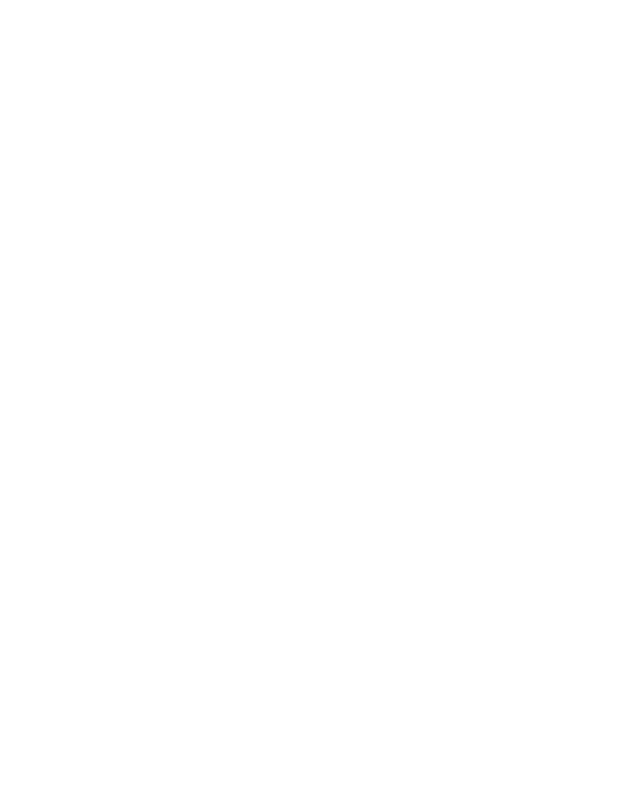
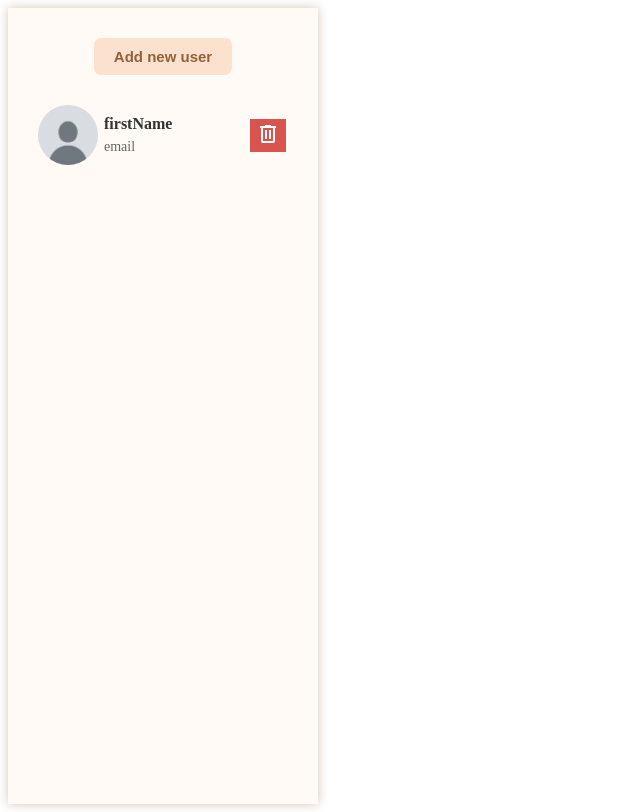
Before and after one commit to Tyom8/JS-Group-2025, a React (Create React App) app: page / in a window 1280 px wide. Shown: the whole page, without its empty margins (0-640 px from the left). Built offline with nearby package versions, Linux system fonts and the light colour scheme.

Commit message:
Add create user component

```diff
--- a/package.json
+++ b/package.json
@@ -15,6 +15,7 @@
     "ajv-keywords": "^5.1.0",
     "react": "^19.1.0",
     "react-dom": "^19.1.0",
+    "react-hook-form": "^7.56.4",
     "react-scripts": "5.0.1",
     "typescript": "^4.9.5",
     "web-vitals": "^2.1.4"
--- a/src/App.tsx
+++ b/src/App.tsx
@@ -1,8 +1,10 @@
 import "./App.css";
+import DashBoardUsers from "./components/DashboardUsers/DashboardUsers";
 
 function App() {
   return (
     <>
+      <DashBoardUsers />
     </>
   );
 }
--- /dev/null
+++ b/src/components/AddUserForm.tsx
@@ -0,0 +1,170 @@
+import React from "react";
+import { useForm } from "react-hook-form";
+import styles from "../styles/DashboardUsers.module.css";
+import { IAddUser } from "../types";
+
+interface IUserFormProps {
+  onAddUser: (user: IAddUser) => void;
+  setIsClosed: (value: boolean) => void;
+}
+
+const AddUserForm: React.FC<IUserFormProps> = ({ onAddUser, setIsClosed }) => {
+  const {
+    register,
+    reset,
+    handleSubmit,
+    formState: { errors },
+  } = useForm<IAddUser>();
+
+  const onSubmit = async (data: IAddUser) => {
+    onAddUser(data);
+    reset();
+  };
+
+  return (
+    <div className={styles.addUserContainer}>
+      <div className={styles.content}>
+        <p onClick={() => setIsClosed(false)}>
+          <svg
+            xmlns="http://www.w3.org/2000/svg"
+            height="24px"
+            viewBox="0 -960 960 960"
+            width="24px"
+            fill="black"
+            style={{
+              position: "absolute",
+              top: "6px",
+              right: "8px",
+              cursor: "pointer",
+            }}
+          >
+            <path d="m256-200-56-56 224-224-224-224 56-56 224 224 224-224 56 56-224 224 224 224-56 56-224-224-224 224Z" />
+          </svg>
+        </p>
+        <h2>Add User</h2>
+        <form onSubmit={handleSubmit(onSubmit)} className={styles.addUserForm}>
+          <input
+            type="text"
+            placeholder="Enter your first name"
+            {...register("firstName", {
+              required: {
+                value: true,
+                message: "first name is required",
+              },
+              pattern: {
+                value: /^[A-Za-z]+$/,
+                message: "Invalid firstName format",
+              },
+            })}
+          />
+          {errors?.firstName?.message && (
+            <p className={styles.error}>{errors.firstName.message}</p>
+          )}
+          <input
+            type="text"
+            placeholder="Enter your last name"
+            {...register("lastName", {
+              required: {
+                value: true,
+                message: "last name is required",
+              },
+              pattern: {
+                value: /^[A-Za-z]+$/,
+                message: "Invalid lastName format",
+              },
+            })}
+          />
+          {errors?.lastName?.message && (
+            <p className={styles.error}>{errors.lastName.message}</p>
+          )}
+          <input
+            type="email"
+            placeholder="Enter your email"
+            {...register("email", {
+              required: {
+                value: true,
+                message: "email is required",
+              },
+              pattern: {
+                value: /^[a-zA-Z0-9._%+-]+@[a-zA-Z0-9.-]+\.[a-zA-Z]{2,}$/,
+                message: "Invalid email format",
+              },
+            })}
+          />
+          {errors?.email?.message && (
+            <p className={styles.error}>{errors.email.message}</p>
+          )}
+          <input
+            type="password"
+            placeholder="Enter your password"
+            {...register("password", {
+              required: {
+                value: true,
+                message: "password is required",
+              },
+              pattern: {
+                value: /^(?=.*[0-9])(?=.*[!@#$%^&*])[a-zA-Z0-9!@#$%^&*]{8}$/,
+                message: "Password should contain only 8 characters",
+              },
+            })}
+          />
+          {errors?.password?.message && (
+            <p className={styles.error}>{errors.password.message}</p>
+          )}
+          <input
+            type="tel"
+            placeholder="Enter your phone number"
+            {...register("phoneNumber", {
+              required: {
+                value: true,
+                message: "phone number is required",
+              },
+            })}
+          />
+          {errors?.phoneNumber?.message && (
+            <p className={styles.error}>{errors.phoneNumber.message}</p>
+          )}
+          <div className={styles.checkboxContainer}>
+            <label htmlFor="male">
+              <span>Male</span>
+              <input
+                type="radio"
+                value="male"
+                {...register("gender", {
+                  required: {
+                    value: true,
+                    message: "Gender is required",
+                  },
+                })}
+              />
+            </label>
+            <label htmlFor="female">
+              <span>Female</span>
+              <input
+                type="radio"
+                value="female"
+                {...register("gender", {
+                  required: {
+                    value: true,
+                    message: "Gender is required",
+                  },
+                })}
+              />
+            </label>
+            {errors?.gender?.message && (
+              <p className={styles.genderError}>{errors.gender.message}</p>
+            )}
+          </div>
+          <div>
+            <input type="file" {...register("userImg")} />
+          </div>
+          <button type="submit" className={styles.addUserBtn}>
+            Add User
+          </button>
+        </form>
+      </div>
+    </div>
+  );
+};
+
+export default AddUserForm;
--- /dev/null
+++ b/src/components/DashboardUsers/DashboardUsers.tsx
@@ -0,0 +1,59 @@
+import React, { useState } from "react";
+import defaultImage from "../../assets/default-image.jpg";
+import styles from "../../styles/DashboardUsers.module.css";
+import { IAddUser } from "../../types";
+import AddUserForm from "../AddUserForm";
+
+const DashBoardUsers: React.FC = () => {
+  const [isAddUserFormShown, setIsAddUserFormShown] = useState<boolean>(false);
+  const [addedUsers, setAddedUsers] = useState<IAddUser>();
+
+  const handleAddUsers = (newUser: IAddUser) => {
+    setAddedUsers(newUser);
+    setIsAddUserFormShown(false);
+  };
+
+  return (
+    <div className={styles.usersContainer}>
+      <button
+        type="submit"
+        className={styles.btn}
+        onClick={() => {
+          setIsAddUserFormShown((prev) => !prev);
+        }}
+      >
+        Add new user
+      </button>
+      {isAddUserFormShown && (
+        <AddUserForm
+          onAddUser={handleAddUsers}
+          setIsClosed={() => setIsAddUserFormShown(false)}
+        />
+      )}
+      <div className={styles.users}>
+         <div className={styles.user}>
+                <img src={defaultImage} alt="user image" />
+                <div className={styles.info}>
+                  <h4 className={styles.username}>firstName</h4>
+                  <p className={styles.email}>email</p>
+                </div>
+              <div className={styles.deleteBtn}>
+                <button className={styles.delete}>
+                  <svg
+                    xmlns="http://www.w3.org/2000/svg"
+                    height="24px"
+                    viewBox="0 -960 960 960"
+                    width="24px"
+                    fill="white"
+                  >
+                    <path d="M280-120q-33 0-56.5-23.5T200-200v-520h-40v-80h200v-40h240v40h200v80h-40v520q0 33-23.5 56.5T680-120H280Zm400-600H280v520h400v-520ZM360-280h80v-360h-80v360Zm160 0h80v-360h-80v360ZM280-720v520-520Z" />
+                  </svg>
+                </button>
+              </div>
+              </div>
+      </div>
+    </div>
+  );
+};
+
+export default DashBoardUsers;
--- /dev/null
+++ b/src/styles/DashboardUsers.module.css
@@ -0,0 +1,152 @@
+.usersContainer {
+  box-shadow: 0px 0px 10px #D3C4B8;
+  max-width: 250px;
+  height: 92vh;
+  padding: 30px;
+  display: flex;
+  flex-direction: column;
+  justify-content: flex-start;
+  align-items: flex-start;
+  gap: 30px;
+  background-color: #fffaf6
+}
+
+.btn {
+  padding: 10px 20px;
+  border: none;
+  border-radius: 7px;
+  font-weight: 600;
+  cursor: pointer;
+  font-size: 15px;
+  background-color: #FCE2CE;
+  color: #92613A;
+  align-self: center;
+}
+
+.users {
+  display: flex;
+  flex-direction: column;
+  justify-content: center;
+  align-items: center;
+  gap: 20px;
+}
+
+.user {
+  display: flex;
+  justify-content: center;
+  align-items: center;
+  gap: 6px;
+
+}
+
+.user img {
+  width: 60px;
+  border-radius: 50%;
+}
+
+.info {
+  font-size: 15px;
+  display: flex;
+  flex-direction: column;
+  justify-content: center;
+  line-height: 1.4;
+}
+
+.username {
+  font-size: 16px;
+  font-weight: 600;
+  color: #333;
+  margin: 0;
+}
+
+.email {
+  font-size: 14px;
+  color: #666;
+  margin: 2px 0 0 0;
+}
+
+
+.addUserContainer {
+  position: absolute;
+  top: 50px;
+  left: 40%;
+  box-shadow: 0px 0px 10px #D3C4B8;
+  width: 400px;
+  height: auto;
+  padding: 30px;
+  border-radius: 10px;
+  background-color: #fff4eab4;
+  z-index: 1000;
+}
+
+
+.addUserBtn {
+  align-self: flex-end;
+  padding: 9px 20px;
+  background-color: #92613A;
+  color: white;
+  border: none;
+  border-radius: 5px;
+  cursor: pointer;
+  font-weight: 600;
+}
+
+.addUserForm {
+  display: flex;
+  flex-direction: column;
+  gap: 25px;
+}
+
+.addUserForm input {
+  width: 100%;
+  height: 20px;
+  border: none;
+  border-bottom: 1px solid #92613A;
+  outline: none;
+  padding: 5px;
+  background-color: transparent;
+}
+
+.addUserForm input:last-child {
+  border: none;
+}
+
+.checkboxContainer {
+  display: flex;
+  justify-content: flex-start;
+  align-items: center;
+  gap: 20px;
+}
+
+.checkboxContainer label {
+  display: flex;
+  justify-content: center;
+  align-items: center;
+}
+
+.checkboxContainer input {
+  width: 16px;
+  height: 16px;
+}
+
+.error {
+  color: #D9534F;
+  margin-top: -20px;
+  margin-bottom: -15px;
+}
+
+.genderError {
+  color: #D9534F;
+}
+
+.deleteBtn {
+  position: absolute;
+  left: 250px;
+}
+
+.delete {
+  background: #D9534F;
+  padding: 3px 6px;
+  border: none;
+  cursor: pointer;
+}
--- /dev/null
+++ b/src/types.ts
@@ -0,0 +1,10 @@
+export interface IAddUser {
+  id: number;
+  firstName: string;
+  lastName: string;
+  email: string;
+  password: string;
+  phoneNumber: string;
+  gender: "male" | "female"
+  userImg?: string;
+}
```
Also changed, not shown: src/assets/default-image.jpg (added), 1 other file (tests, documents, lock files or other folders).
